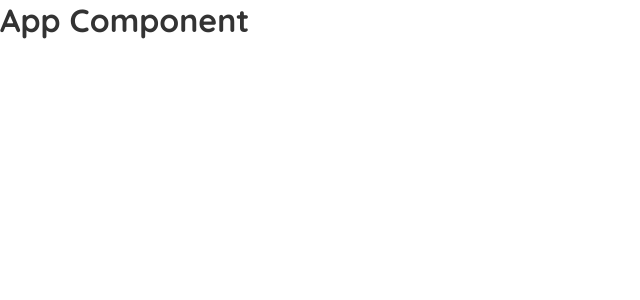
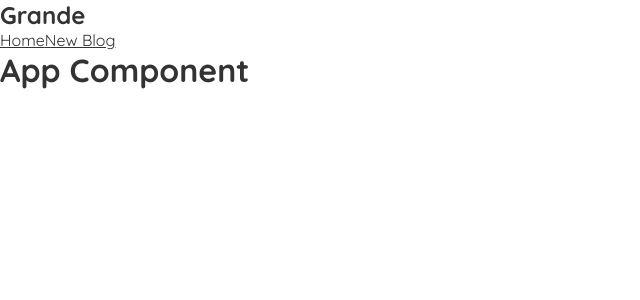
Before and after one commit to rcho100/Grande, a React (Create React App) app: page / in a window 1280 px wide. Shown: the top 300 px of the page, without its empty margins (0-640 px from the left). Built offline with nearby package versions, Linux system fonts and the light colour scheme.

Commit message:
Create Navbar & nest inside App

```diff
--- a/src/App.js
+++ b/src/App.js
@@ -1,6 +1,9 @@
+import Navbar from './Navbar';
+
 function App() {
   return (
     <div className="App">
+      <Navbar />
       <div className="content">
         <h1>App Component</h1>
       </div>
--- /dev/null
+++ b/src/Navbar.js
@@ -0,0 +1,13 @@
+const Navbar = () => {
+  return (
+    <nav className="navbar">
+      <h1>Grande</h1>
+      <div className="links">
+        <a href="/">Home</a>
+        <a href="/create">New Blog</a>
+      </div>
+    </nav>
+  );
+};
+
+export default Navbar;
```
